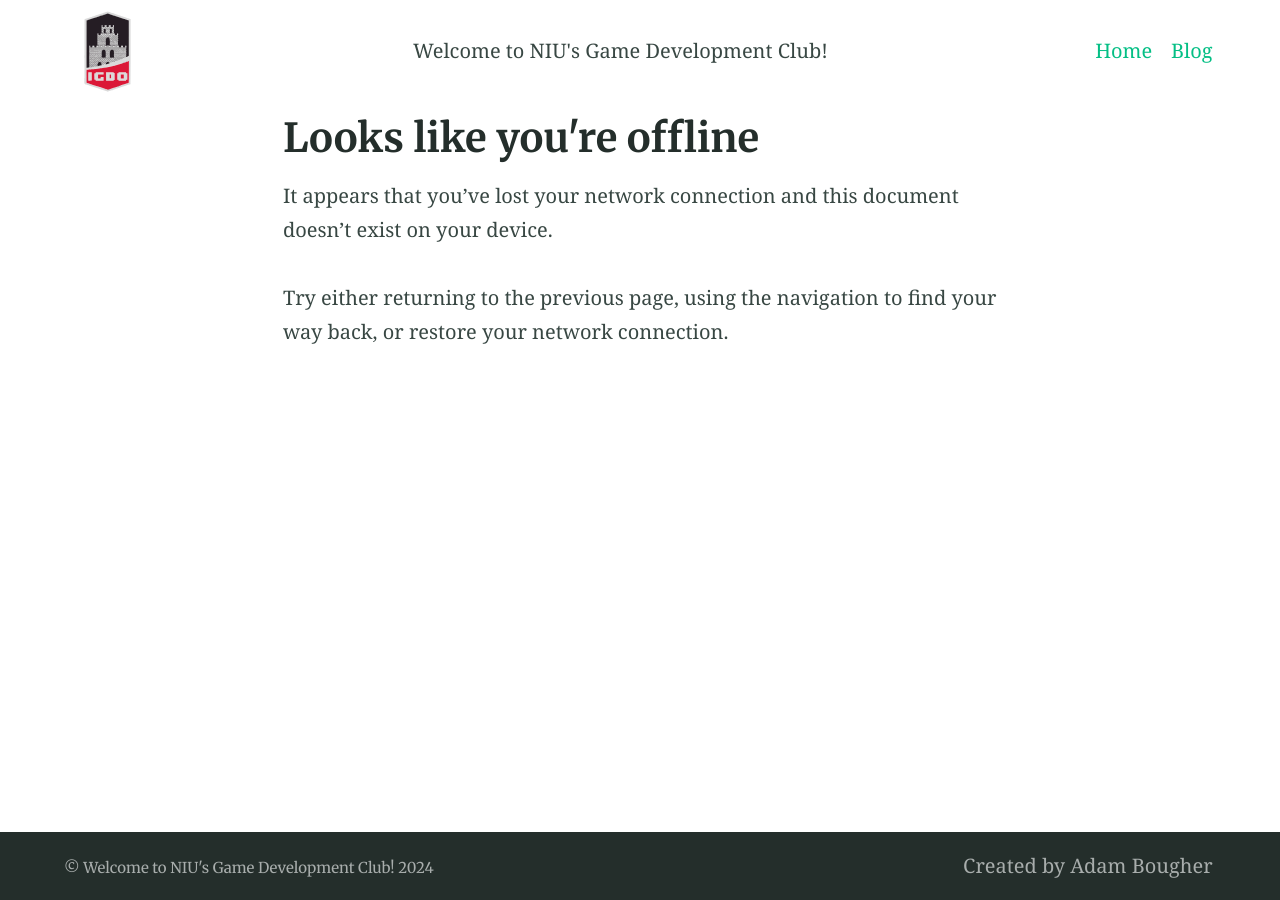
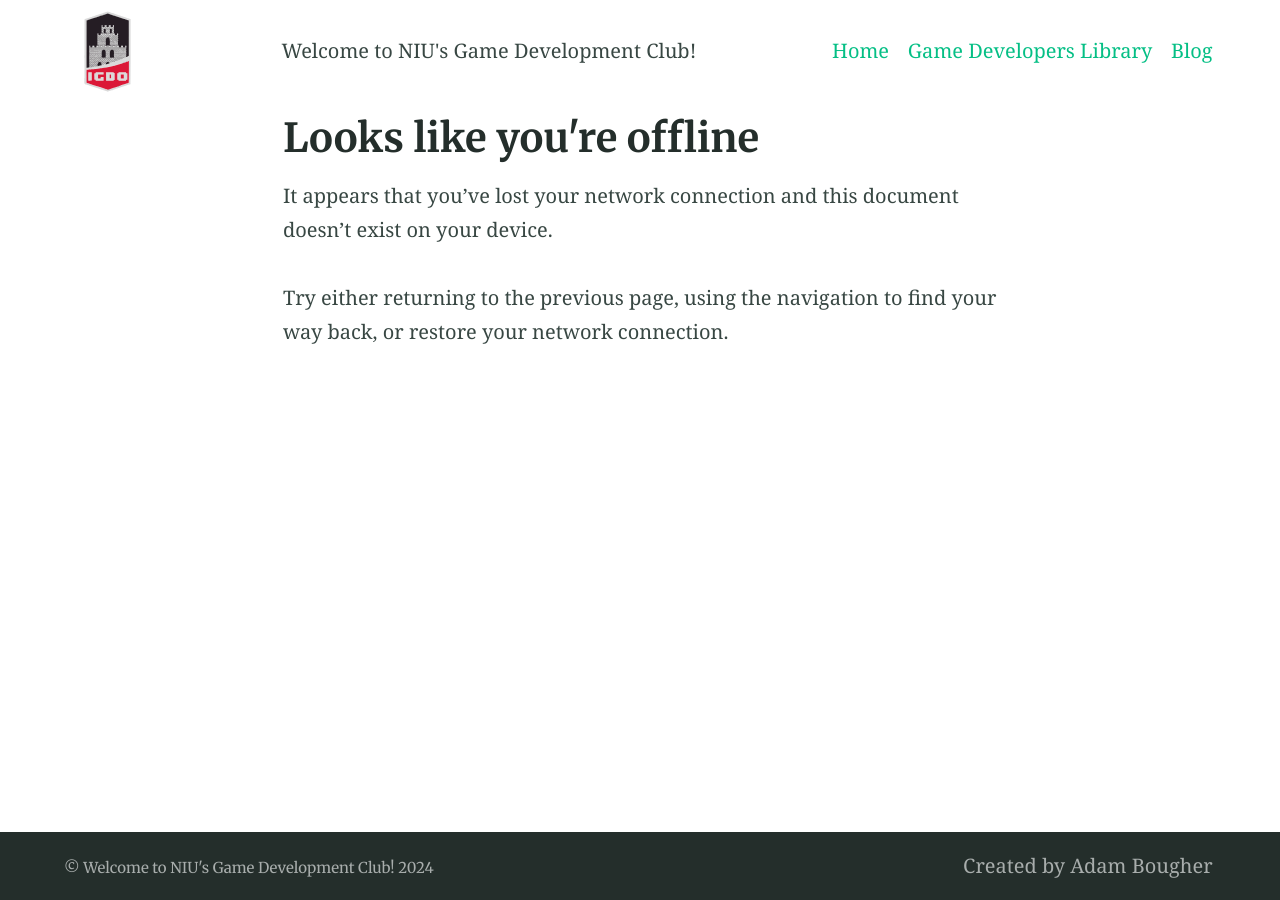
Before and after one commit to niu-gdo/niu-gdo.github.io, a Jekyll site: the page built from offline.md, in a window 1280 px wide. Built offline with Jekyll 4.4.1, drawn with Linux system fonts in a browser that asks for light colours; part of the change alters nothing that is shown.

Commit message:
added GDL to navigation

```diff
--- a/_config.yml
+++ b/_config.yml
@@ -64,7 +64,7 @@ collections:
   posts:
     title: Posts # Needed for Siteleaf
     output: true
-    description: "My thoughts and ideas" # The post list page content
+    description: "Blog of IGDO" # The post list page content
     feature_text: |
       Welcome to the blog
     feature_image: "https://picsum.photos/2560/600?image=866"
@@ -95,8 +95,8 @@ lang: en-us # Set the site language
 title: "Welcome to NIU's Game Development Club!" # Site name or title, also used in jekyll-seo-tag
 logo: "/assets/logos/logo.svg" # Site logo, also used in jekyll-seo-tag
 description:  "The Landing page for the Game Developer club at NIU" # Site description and default description, also used in jekyll-seo-tag
-url: "" # Site url, also used in jekyll-seo-tag
-baseurl: "/"
+url: "https://niu-gdo.github.io/Website" # Site url, also used in jekyll-seo-tag
+baseurl: ""
 repo: "https://github.com/niu-gdo/Website"
 email: ""
 # disqus: "alembic-1" # Blog post comments, uncomment the option and set the site ID from your Disqus account
@@ -122,8 +122,8 @@ favicons: # Favicons are also used in the manifest file. Syntax is 'size: path'
 navigation_header:
 - title: Home
   url: /
-# - title: Elements
-#   url: /elements/
+- title: Game Developers Library
+  url: https://niu-gdo.github.io/game-developers-library/
 - title: Blog
   url: /blog/
 # - title: Search
```
